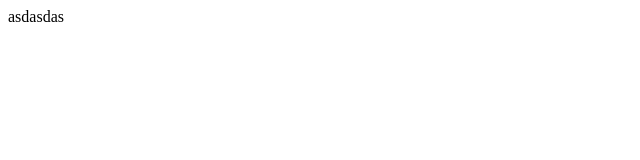
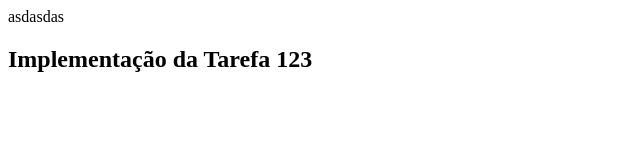
Before and after one commit to EduardoJM777/curso-git, a plain HTML site: page index.html in a window 1280 px wide. Shown: the whole page, without its empty margins (0-640 px from the left). Drawn offline with Linux system fonts and the light colour scheme.

Commit message:
Implementado alteração da Tarefa 123

```diff
--- a/index.html
+++ b/index.html
@@ -4,5 +4,6 @@
     </head>
     <body>
         asdasdas
+        <h2>Implementação da Tarefa 123</h2>
     </body>
 </html>
```
